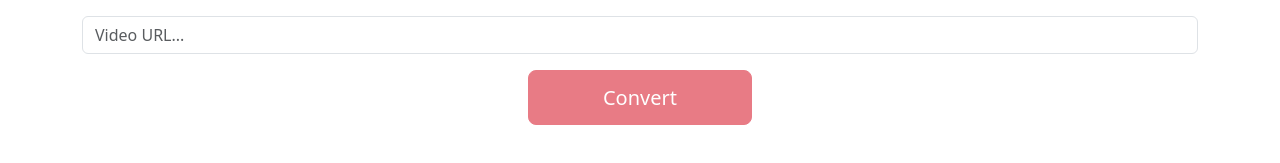
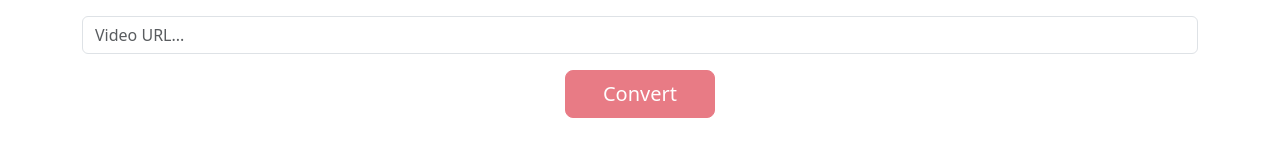
Before and after one commit to MirkoCasa/private-mp3-converter-fe, a plain HTML site: page index.html in a window 1280 px wide. Shown: the part 319-482 px from the top of the page. Drawn offline with nearby package versions, Linux system fonts and the light colour scheme.

Commit message:
fix btn width

```diff
--- a/styles/style.css
+++ b/styles/style.css
@@ -12,8 +12,7 @@
 }
 
 #downloadBtn {
-    width: 20%;
-    padding: 1%;
+    width: 150px;
 }
 
 .title {
```
